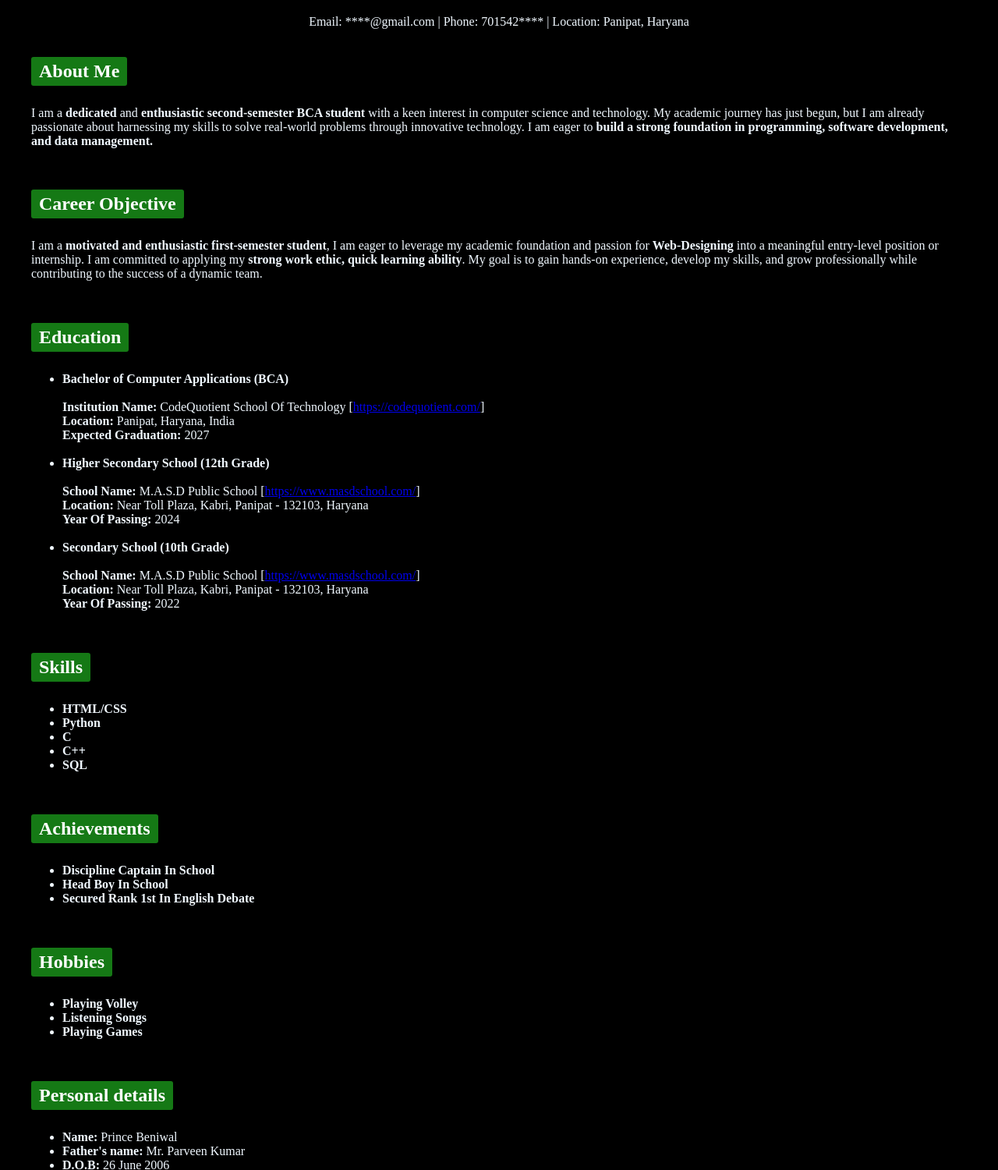
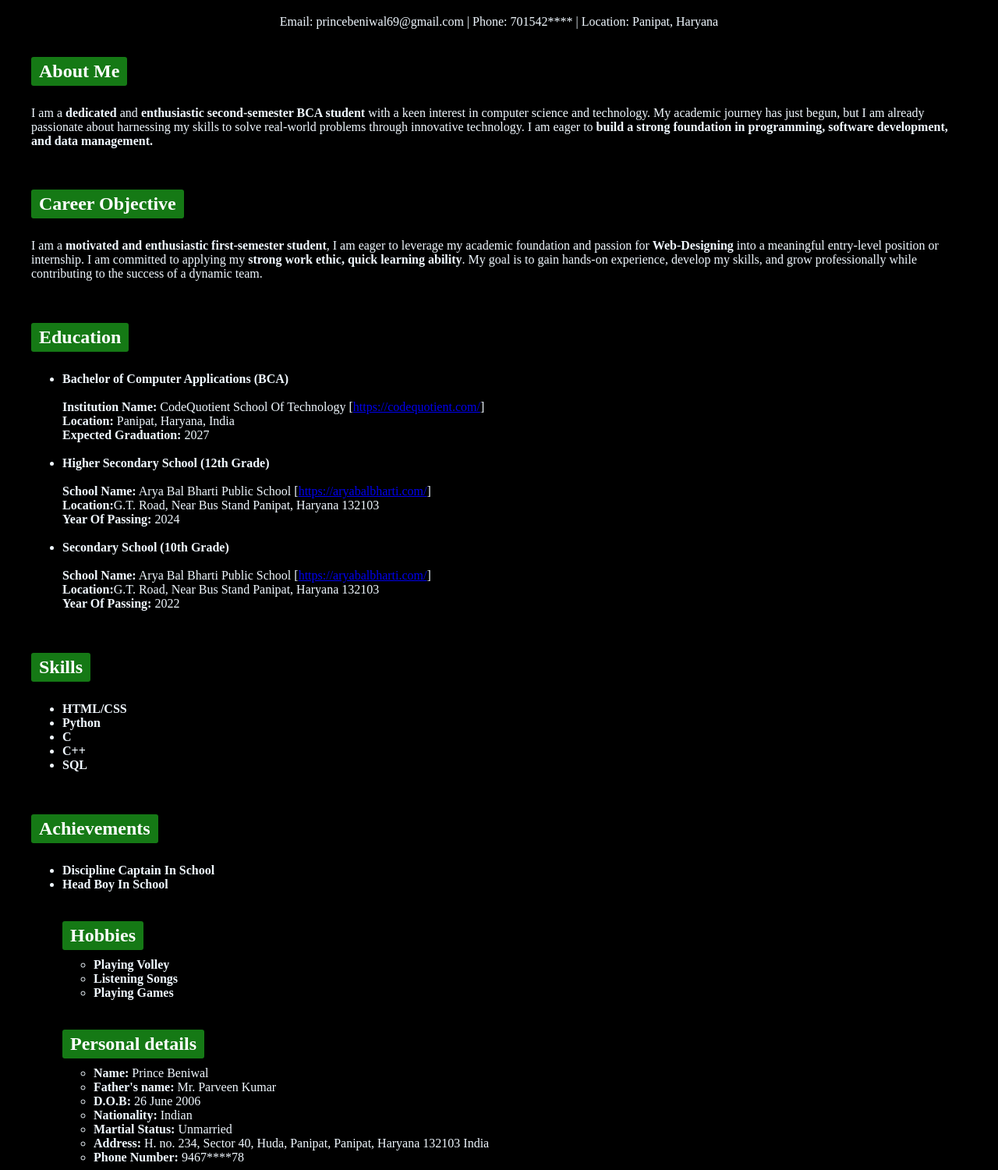
Before and after one commit to princebeniwal01/prince, a plain HTML site: page index.html in a window 1280 px wide. Shown: the part 203-1703 px from the top of the page at 78% size. Drawn offline with Linux system fonts and the light colour scheme.

Commit message:
Update index.html

```diff
--- a/index.html
+++ b/index.html
@@ -35,7 +35,7 @@
     <h1 style="text-align: center;" class="title">----------Resume----------</h1>
     <center><img src="marvels-spider-man-3840x2160-9838 (1).jpeg" alt="pic" height="50px width=100px"></center>
     <h1 style="text-align: center;">Prince Beniwal</h1>
-    <p style="text-align: center;">Email: ****@gmail.com | Phone: 701542**** | Location: Panipat, Haryana</p>
+    <p style="text-align: center;">Email: princebeniwal69@gmail.com | Phone: 701542**** | Location: Panipat, Haryana</p>
     <h2>About Me</h2>
     <p>I am a <b>dedicated</b> and  <b>enthusiastic second-semester BCA student</b> with a keen interest in computer science and technology. My academic journey has just begun, but I am already passionate about harnessing my skills to solve real-world problems through innovative technology. I am eager to <b>build a strong foundation in programming, software development, and data management.</b></p>
     <br>
@@ -50,10 +50,10 @@
                 <b>Institution Name:</b> CodeQuotient School Of Technology [<a href="https://codequotient.com/">https://codequotient.com/</a>]<br> <b>Location:</b> Panipat, Haryana, India <br><b>Expected Graduation:</b> 2027 <br>
                 <br>
             <li><b>Higher Secondary School (12th Grade)</b></li><br>
-                <b>School Name:</b> M.A.S.D Public School [<a href="https://www.masdschool.com/">https://www.masdschool.com/</a>] <br><b>Location:</b> Near Toll Plaza, Kabri, Panipat - 132103, Haryana <br><b>Year Of Passing:</b> 2024 <br>
+                <b>School Name:</b> Arya Bal Bharti Public School [<a href="https://aryabalbharti.com/">https://aryabalbharti.com/</a>] <br><b>Location:</b>G.T. Road, Near Bus Stand Panipat, Haryana 132103<br><b>Year Of Passing:</b> 2024 <br>
                 <br>
             <li><b>Secondary School (10th Grade)</b></li><br>
-                <b>School Name:</b> M.A.S.D Public School [<a href="https://www.masdschool.com/">https://www.masdschool.com/</a>] <br><b>Location:</b> Near Toll Plaza, Kabri, Panipat - 132103, Haryana <br><b>Year Of Passing:</b> 2022
+                <b>School Name:</b> Arya Bal Bharti Public School [<a href="https://aryabalbharti.com/">https://aryabalbharti.com/</a>] <br><b>Location:</b>G.T. Road, Near Bus Stand Panipat, Haryana 132103 <br><b>Year Of Passing:</b> 2022
         </ul>
     </p>
     <br>
@@ -69,8 +69,7 @@
     <h2>Achievements</h2>
     <ul>
         <li><b>Discipline Captain In School</b></li>
-        <li><b>Head Boy In School</b></li>
-        <li><b>Secured Rank 1st In English Debate</b></li>
+        <li><b>Head Boy In School</b></li
     </ul>
     <br>
     <h2>Hobbies</h2>
@@ -87,7 +86,7 @@
         <li><b>D.O.B:</b> 26 June 2006</li>
         <li><b>Nationality:</b> Indian</li>
         <li><b>Martial Status:</b> Unmarried</li>
-        <li><b>Address:</b> Desraj Colony, Near Devi Mandir Road, Panipat, Haryana, India</li>
+        <li><b>Address:</b> H. no. 234, Sector 40, Huda, Panipat, Panipat, Haryana 132103 India</li>
         <li><b>Phone Number:</b> 9467****78</li>
     </ul>
     <h2>Declarataion</h2>
```
